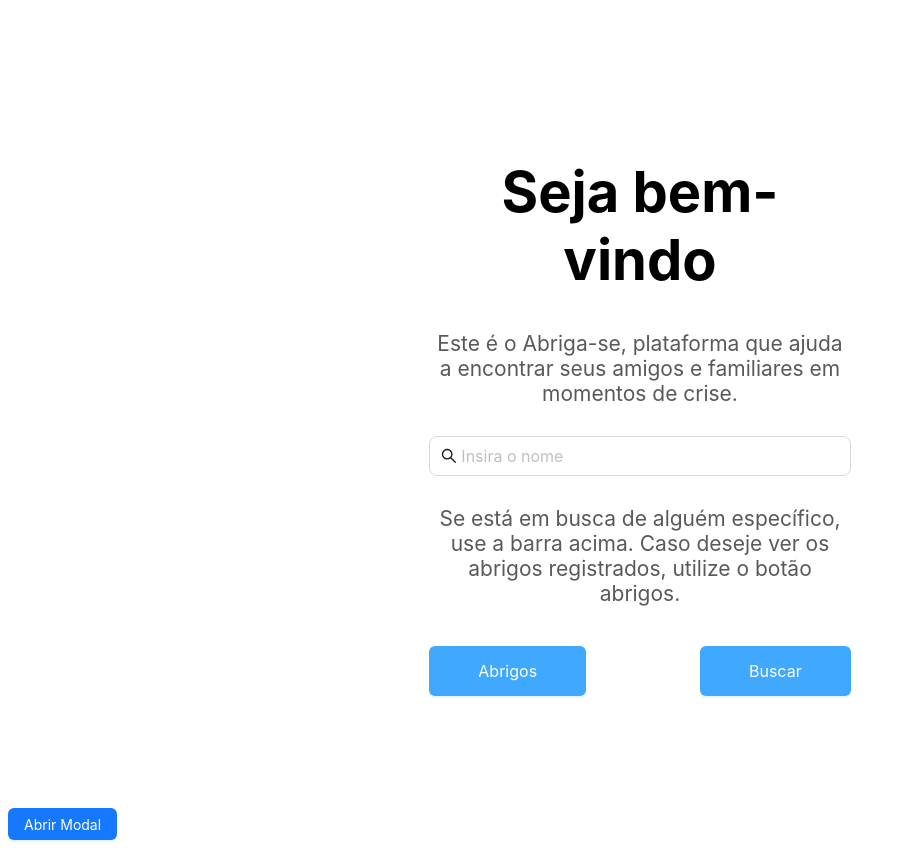
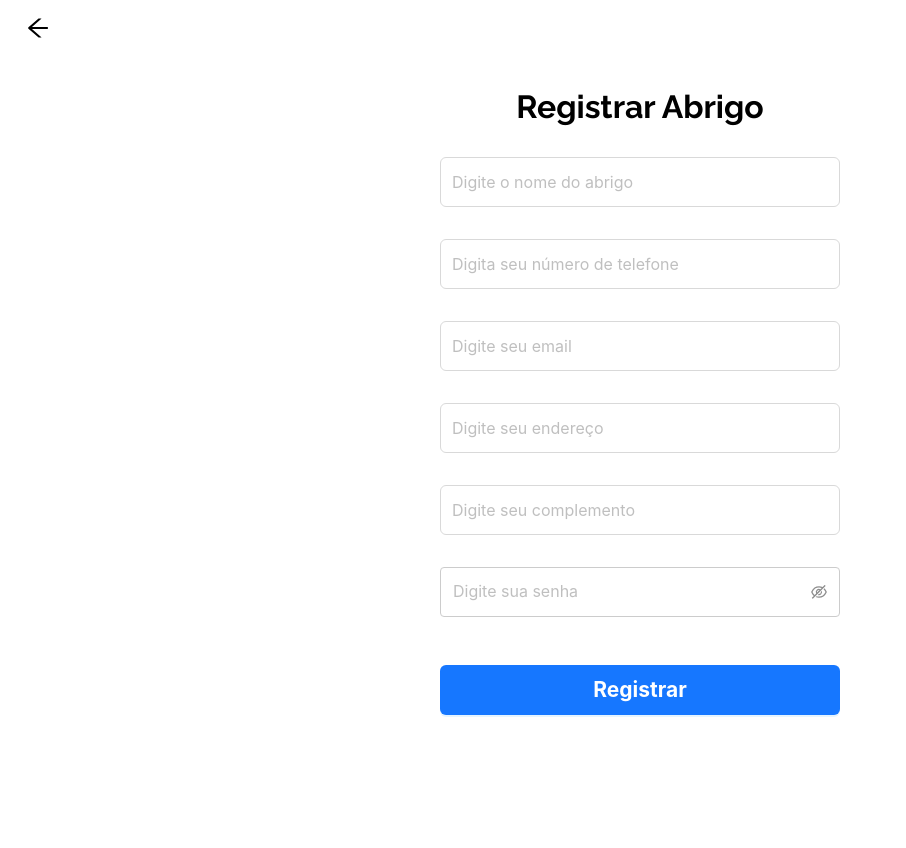
Before and after one commit to Doardot/abriga-se-frontend, a React (Vite) app: page / in a window 1280 px wide. Shown: the whole page, without its empty margins (0-906 px from the left). After the commit the page ends 816 px from the top, so only its background shows below. Built offline with nearby package versions, Linux system fonts and the light colour scheme.

Commit message:
[feat]: register screen done

```diff
--- a/src/App.tsx
+++ b/src/App.tsx
@@ -6,6 +6,7 @@ import Header from './components/header/Header'
 import LoginPage from './components/header/loginPage/index.tsx'
 import { LandingPage } from './api/landing-page/pages/LandingPage'
 import ModalPessoas from './components/ModalPessoas'
+import RegisterShelterPage from  './components/ShelterRegistrationPage/index.tsx'
 
 function App() {
   const [count, setCount] = useState(0)
@@ -13,8 +14,7 @@ function App() {
   return (
 
     <div style={{ width: '100%' }}>
-      <LandingPage />
-      <ModalPessoas />
+      <RegisterShelterPage/>
     </div>
   )
 }
--- /dev/null
+++ b/src/components/shelterRegistrationPage/index.css
@@ -0,0 +1,73 @@
+@import url('https://fonts.googleapis.com/css2?family=Raleway:ital,wght@0,100..900;1,100..900&display=swap');
+
+.page-container {
+    display: flex;
+    justify-content: center;
+    align-items: center;
+    height: 100vh;
+    margin: 0;
+    background-color: #ffffff;
+}
+
+h2 {
+    font-family: "Raleway", sans-serif;
+    font-size: 32px;
+    font-weight: bold;
+    margin-bottom: 2rem;
+}
+
+.form-group {
+    margin-bottom: 1rem;
+    width: 100%;
+}
+
+label {
+    display: block;
+    margin-bottom: 0.5rem;
+}
+
+input,
+.ant-input-password {
+    width: 100%;
+    padding: 0.75rem;
+    border: 1px solid #ccc;
+    border-radius: 4px;
+    box-shadow: none;
+    /* Remove shadow from input fields */
+}
+
+button {
+    padding: 0.75rem 1.5rem;
+    border: none;
+    border-radius: 4px;
+    background-color: #007bff;
+    color: #fff;
+    cursor: pointer;
+    margin-top: 1rem;
+}
+
+button:hover {
+    background-color: #0056b3;
+}
+
+.error {
+    color: red;
+    margin-bottom: 1rem;
+}
+
+form {
+    display: flex;
+    flex-direction: column;
+    align-items: center;
+    width: 100%;
+    max-width: 400px;
+    /* Ajusta a largura máxima do formulário */
+}
+
+.back-arrow {
+    position: absolute;
+    top: 2%;
+    left: 2%;
+    font-size: 24px;
+    cursor: pointer;
+}
--- /dev/null
+++ b/src/components/shelterRegistrationPage/index.tsx
@@ -0,0 +1,145 @@
+import React, { useState } from 'react';
+import './index.css';
+import { EyeInvisibleOutlined, EyeTwoTone, InfoCircleOutlined, UserOutlined, ArrowLeftOutlined } from '@ant-design/icons';
+import { Button, Input, Tooltip } from 'antd';
+
+const RegisterPage: React.FC = () => {
+    const [nome, setNome] = useState<string>('');
+    const [email, setEmail] = useState<string>('');
+    const [senha, setSenha] = useState<string>('');
+    const [numero, setNumero] = useState<string>('');
+    const [complemento, setComplemento] = useState<string>('');
+    const [endereco,setEndereco] = useState<string>('');
+    const [error, setError] = useState<string | null>(null);
+
+    const handleSubmit = (e: React.FormEvent) => {
+        e.preventDefault();
+        if (!nome || !email || !senha || !numero || !endereco)  {
+            setError('Todos os campos são obrigatórios');
+            return;
+        }
+        // Implementar a lógica para o registro aqui
+        console.log('Nome:', nome);
+        console.log('Email:', email);
+        console.log('Senha:', senha);
+        console.log('Número de telefone:',numero)
+        console.log('Endereço', endereco)
+        console.log('complemento', complemento)
+        setNome('');
+        setEmail('');
+        setSenha('');
+        setNumero('');
+        setEndereco('');
+        setComplemento('');
+        setError(null);
+    };
+
+    return (
+        <div className="page-container">
+            <ArrowLeftOutlined className="back-arrow" onClick={() => console.log('Voltar clicado')} />
+            <form onSubmit={handleSubmit}>
+                <h2>Registrar Abrigo</h2>
+                {error && <p className="error">{error}</p>}
+                <div className="form-group">
+                    <Input
+                        id="nome"
+                        value={nome}
+                        onChange={(e) => setNome(e.target.value)}
+                        placeholder="Digite o nome do abrigo"
+                        style={{
+                            height: '50px',
+                            fontSize: '16px',
+                            marginBottom: '1rem'
+                        }}
+                    />
+                </div>
+                <div className="form-group">
+                <Input
+                        id="numero"
+                        value={numero}
+                        onChange={(e) => setNumero(e.target.value)}
+                        placeholder="Digita seu número de telefone"
+                        style={{
+                            height: '50px',
+                            fontSize: '16px',
+                            marginBottom: '1rem',
+                        }}
+                    />
+                </div>
+                <div className="form-group">
+                    <Input
+                        id="email"
+                        value={email}
+                        onChange={(e) => setEmail(e.target.value)}
+                        placeholder="Digite seu email"
+
+                        style={{
+                            height: '50px',
+                            fontSize: '16px',
+                            marginBottom: '1rem'
+                        }}
+                    />
+                </div>
+                <div className="form-group">
+                    <Input
+                        id="endereco"
+                        value={endereco}
+                        onChange={(e) => setEndereco(e.target.value)}
+                        placeholder="Digite seu endereço"
+
+                        style={{
+                            height: '50px',
+                            fontSize: '16px',
+                            marginBottom: '1rem'
+                        }}
+                    />
+                </div>
+                <div className="form-group">
+                    <Input
+                        id="complemento"
+                        value={endereco}
+                        onChange={(e) => setComplemento(e.target.value)}
+                        placeholder="Digite seu complemento"
+
+                        style={{
+                            height: '50px',
+                            fontSize: '16px',
+                            marginBottom: '1rem'
+                        }}
+                    />
+                </div>
+                <div className="form-group">
+                    <Input.Password
+                        id="senha"
+                        value={senha}
+                        onChange={(e) => setSenha(e.target.value)}
+                        placeholder="Digite sua senha"
+                        iconRender={(visible) =>
+                            visible ? <EyeTwoTone /> : <EyeInvisibleOutlined />
+                        }
+                        style={{
+                            height: '50px',
+                            fontSize: '16px',
+                            marginBottom: '1rem'
+                        }}
+                    />
+                </div>
+                <Button
+                    type="primary"
+                    htmlType="submit"
+                    style={{
+                        height: '50px',
+                        fontSize: '21px',
+                        fontWeight: 'bold',
+                        width:'100%',
+                        marginBottom:'40px'
+                    }}
+                >
+                    Registrar
+                </Button>
+            </form>
+        </div>
+    );
+};
+
+export default RegisterPage;
```
